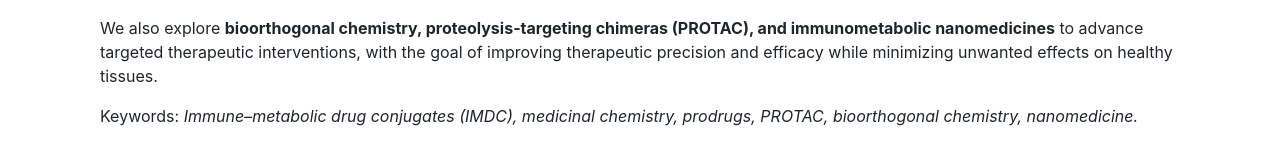
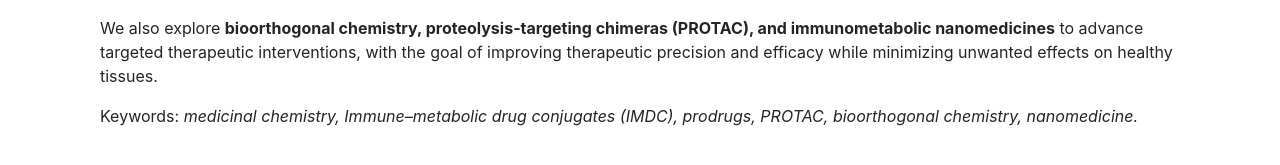
Before and after one commit to cmptlab/cmptlab.github.io, a Jekyll site: the page built from research/index.md, in a window 1280 px wide. Shown: the part 929-1094 px from the top of the page. Built offline with Jekyll 4.4.1, drawn with Linux system fonts in a browser that asks for light colours.

```diff
--- a/research/index.md
+++ b/research/index.md
@@ -23,4 +23,4 @@ permalink: /research/
 <p>Targeting cellular metabolism offers promising therapeutic opportunities, but the widespread utilization of metabolic pathways across different cell populations presents major challenges for drug selectivity and therapeutic efficacy.</p>
 <p>We develop <strong>innovative therapeutic agents</strong> to modulate disease-associated metabolic and immune pathways. A major focus of our research is the development of <strong>immune–metabolic drug conjugates (IMDC)</strong>, which integrate metabolic intervention and immune regulation within coordinated therapeutic strategies.</p>
 <p>We also explore <strong>bioorthogonal chemistry, proteolysis-targeting chimeras (PROTAC), and immunometabolic nanomedicines</strong> to advance targeted therapeutic interventions, with the goal of improving therapeutic precision and efficacy while minimizing unwanted effects on healthy tissues.</p>
-<p>Keywords: <em>Immune–metabolic drug conjugates (IMDC), medicinal chemistry, prodrugs, PROTAC, bioorthogonal chemistry, nanomedicine.</em></p></section>
+<p>Keywords: <em>medicinal chemistry, Immune–metabolic drug conjugates (IMDC), prodrugs, PROTAC, bioorthogonal chemistry, nanomedicine.</em></p></section>
```
